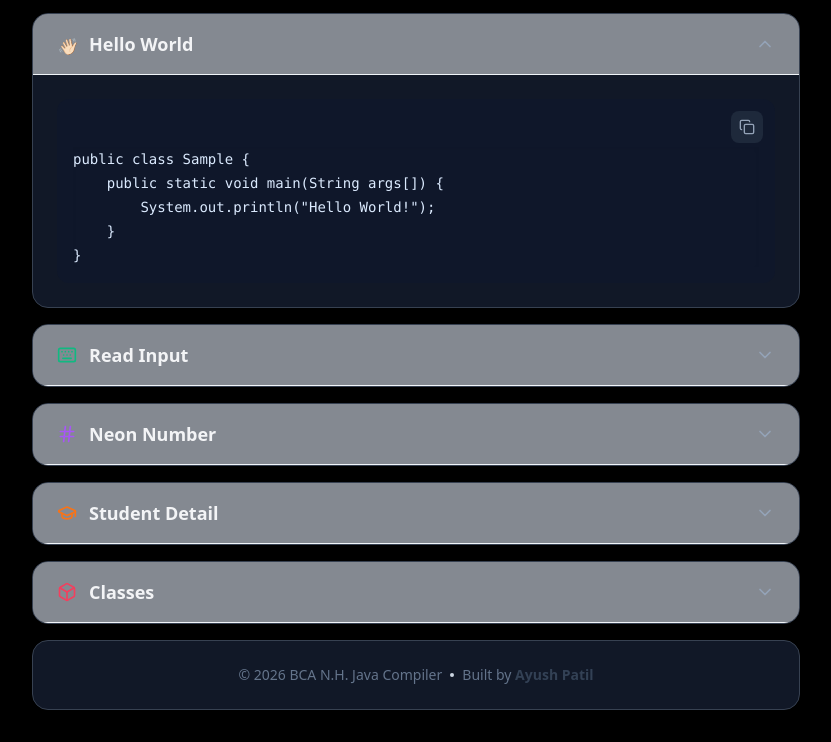
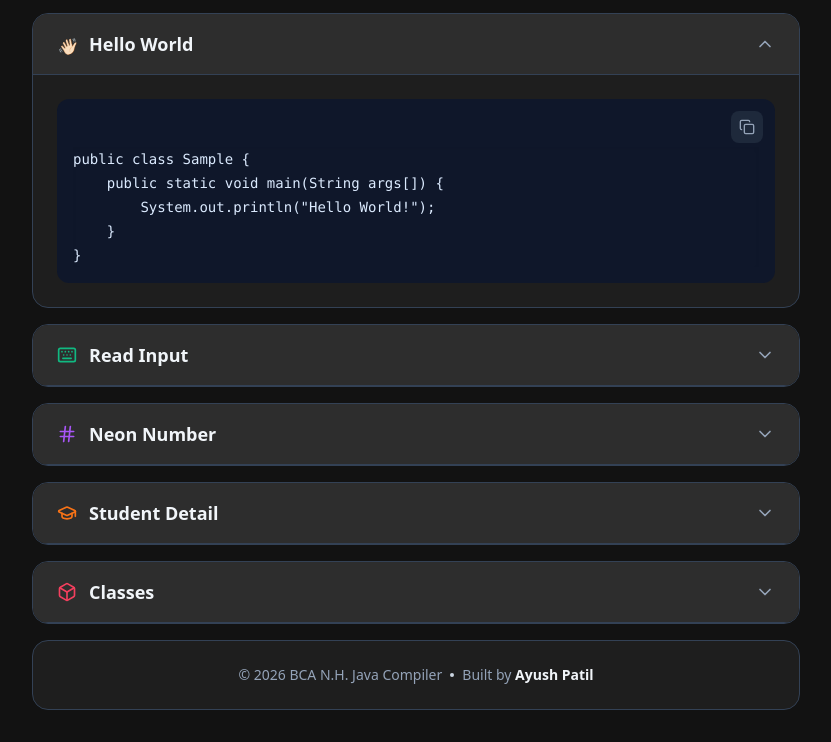
Before and after one commit to itzhisashi/JavaCompiler, a plain HTML site: page index.html in a window 1280 px wide. Shown: the part 229-971 px from the top of the page, without its empty margins (224-1055 px from the left). Drawn offline with nearby package versions, Linux system fonts and the dark colour scheme.

Commit message:
Update index.html

```diff
--- a/index.html
+++ b/index.html
@@ -8,20 +8,31 @@
     <script src="https://unpkg.com/lucide@latest"></script>
 
    <style>
-    /* ... your existing styles ... */
+    /* Smooth scrolling and custom scrollbars */
+    html { scroll-behavior: smooth; background-color: transparent; }
+    body { background-color: transparent; transition: background-color 0.3s ease; }
 
+    /* Theme-Aware Scrollbars */
+    ::-webkit-scrollbar { width: 6px; }
+    ::-webkit-scrollbar-track { background: transparent; }
+    ::-webkit-scrollbar-thumb { background: #cbd5e1; border-radius: 10px; }
+
+    /* Dark Theme Overrides - Matching App Grey */
     @media (prefers-color-scheme: dark) {
         body {
-            background-color: #000000 !important; /* Forces black background */
-            color: #ffffff !important;           /* Forces white text */
+            background-color: #121212 !important; /* Adjust this to your app's grey */
+            color: #e2e8f0 !important;
         }
         .bg-white {
-            background-color: #111827 !important; /* Darker cards */
-            border-color: #374151 !important;
+            background-color: #1e1e1e !important; /* Card background */
+            border-color: #334155 !important;
+            box-shadow: none !important;
         }
-        .text-slate-900, .text-slate-800 {
-            color: #f3f4f6 !important;
-        }
+        .bg-slate-50\/50 { background-color: #2d2d2d !important; }
+        .text-slate-900, .text-slate-800, .text-slate-700 { color: #f1f5f9 !important; }
+        .text-slate-500 { color: #94a3b8 !important; }
+        .border-slate-100 { border-color: #334155 !important; }
+        ::-webkit-scrollbar-thumb { background: #475569; }
     }
 
         /* Smooth scrolling and custom scrollbars */
```
